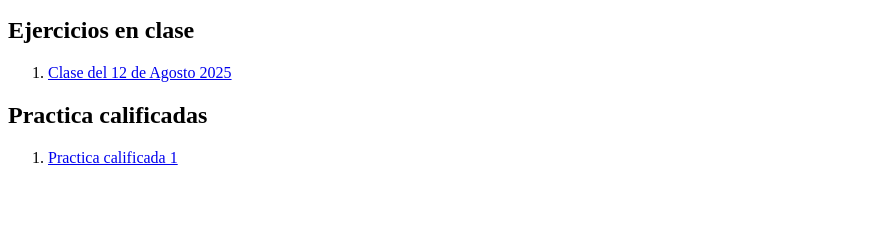
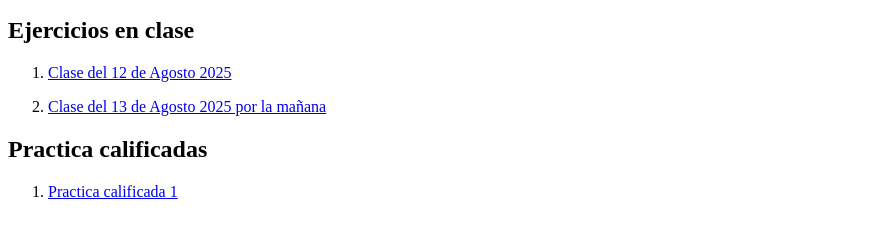
Before and after one commit to robertocastnj/Funval-G5, a plain HTML site: page index.html in a window 1280 px wide. Shown: the part 164-402 px from the top of the page, without its empty margins (0-880 px from the left). Drawn offline with Linux system fonts and the light colour scheme.

Commit message:
Se agregaron algunos cambios al main

```diff
--- a/index.html
+++ b/index.html
@@ -17,6 +17,12 @@
                 <p class="item-text">Clase del 12 de Agosto 2025</p>
               </a>
         </li>
+        <li>
+            <a href="Clase-3/index.html" class="item-link" target="_blank">
+                <!-- <img src="" alt="Descripción imagen 1" class="item-img"> -->
+                <p class="item-text">Clase del 13 de Agosto 2025 por la mañana</p>
+              </a>
+        </li>
     </ol>
     <h2>Practica calificadas</h2>
     <ol>
```
